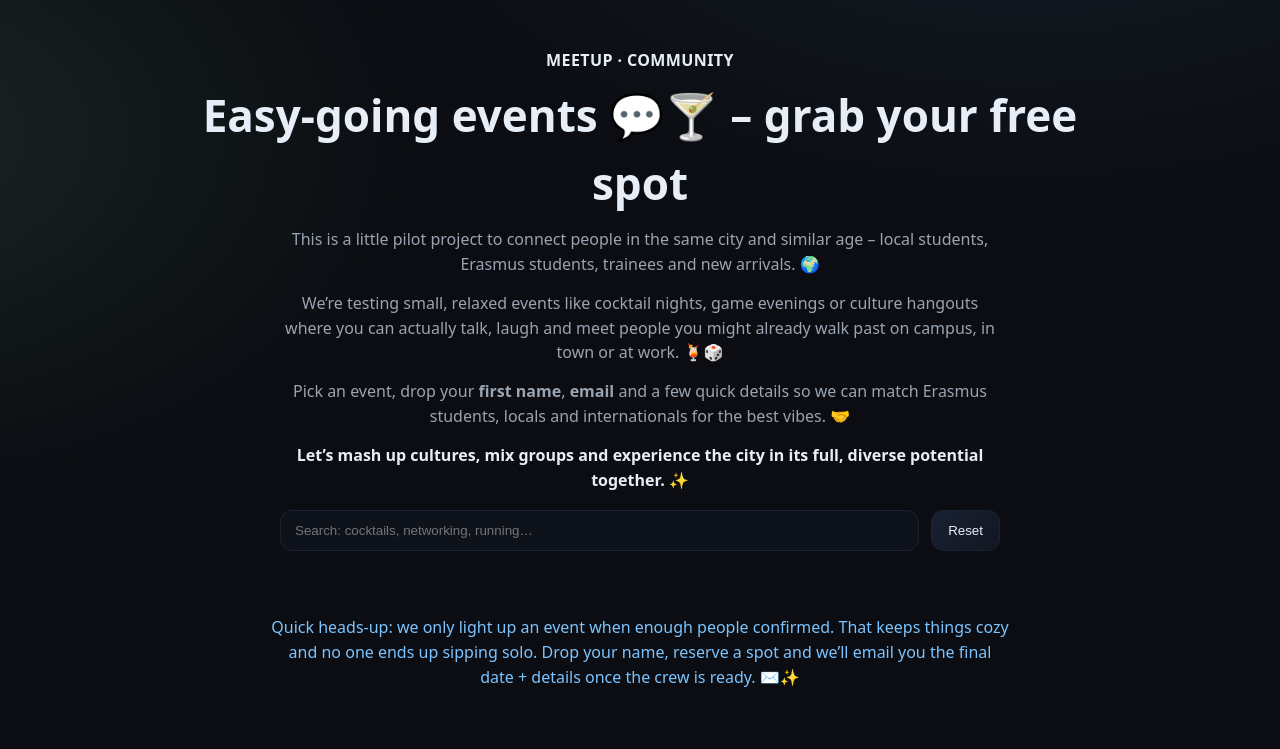
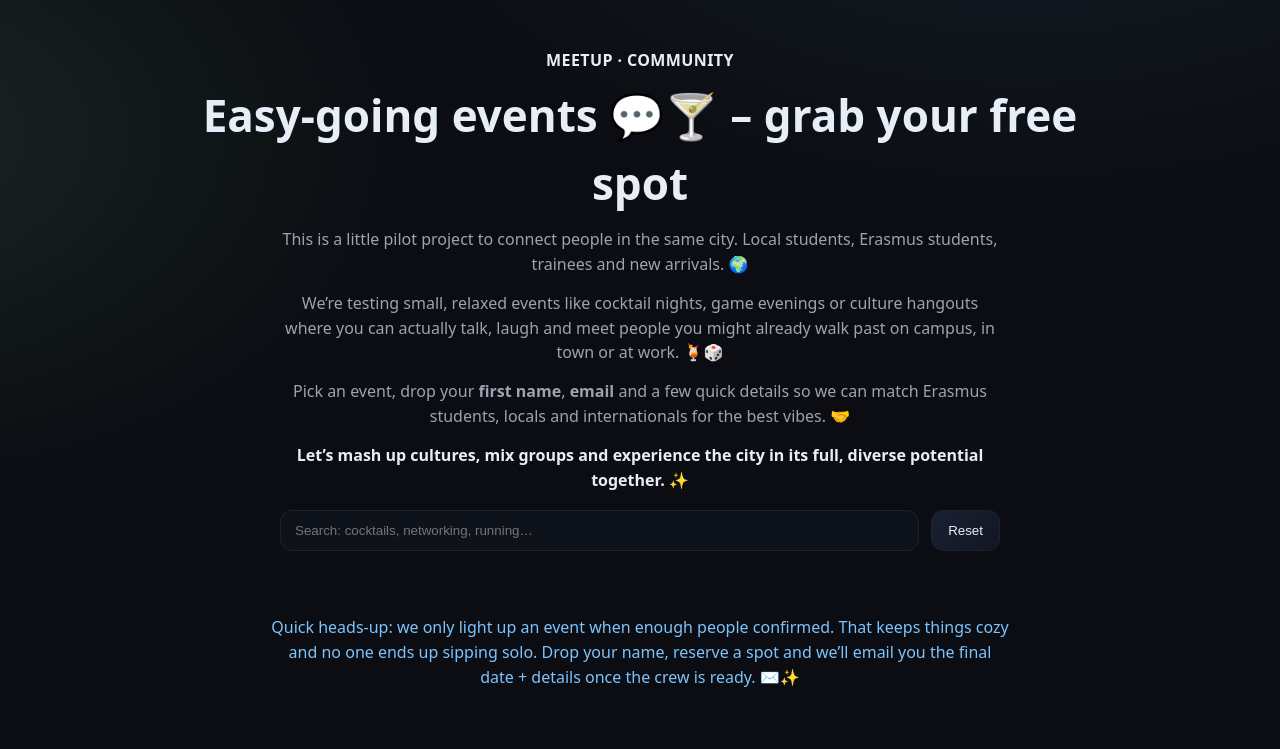
Before and after one commit to Brianquant/workshop, a plain HTML site: page index.html in a window 1280 px wide. Shown: the top 749 px of the page. Drawn offline with Linux system fonts and the light colour scheme.

Commit message:
changed up some content

```diff
--- a/index.html
+++ b/index.html
@@ -12,7 +12,7 @@
     <div class="brand">MEETUP · COMMUNITY</div>
     <div class="hero">
       <h1>Easy-going events 💬🍸 – grab your free spot</h1>
-      <p>This is a little pilot project to connect people in the same city and similar age – local students, Erasmus students, trainees and new arrivals. 🌍</p>
+      <p>This is a little pilot project to connect people in the same city. Local students, Erasmus students, trainees and new arrivals. 🌍</p>
       <p>We’re testing small, relaxed events like cocktail nights, game evenings or culture hangouts where you can actually talk, laugh and meet people you might already walk past on campus, in town or at work. 🍹🎲</p>
       <p>Pick an event, drop your <strong>first name</strong>, <strong>email</strong> and a few quick details so we can match Erasmus students, locals and internationals for the best vibes. 🤝</p>
       <p class="intro">Let’s mash up cultures, mix groups and experience the city in its full, diverse potential together. ✨</p>
```
